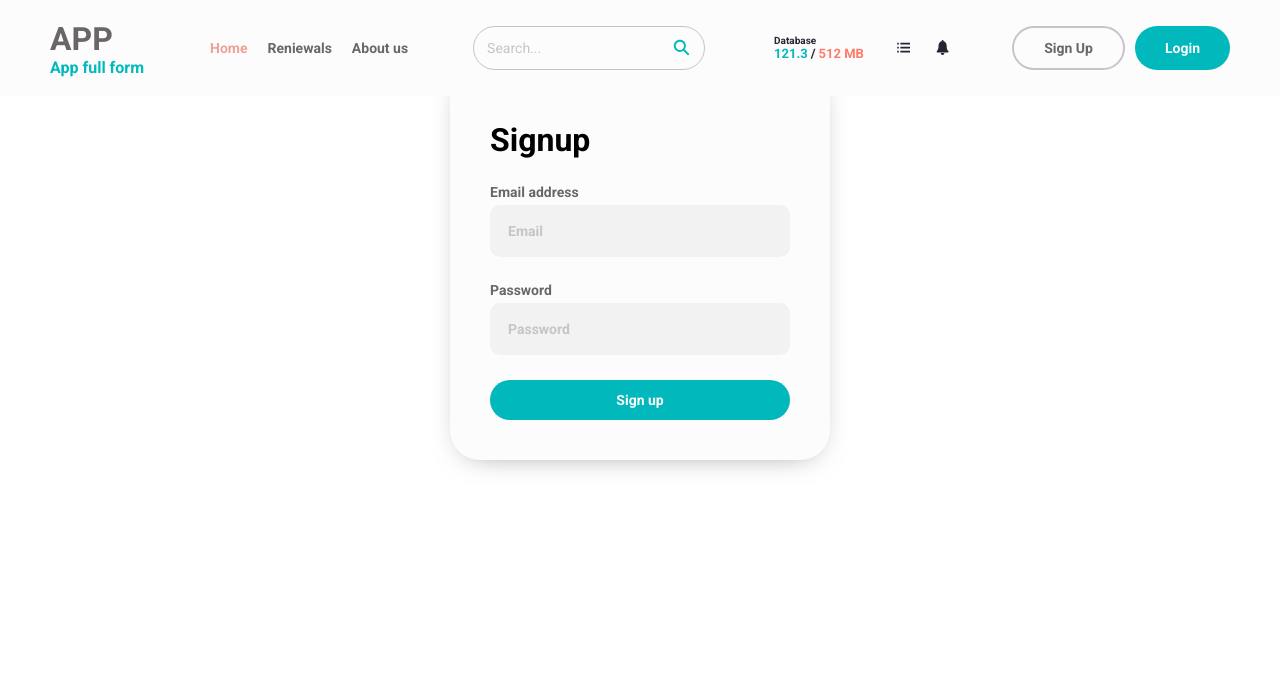
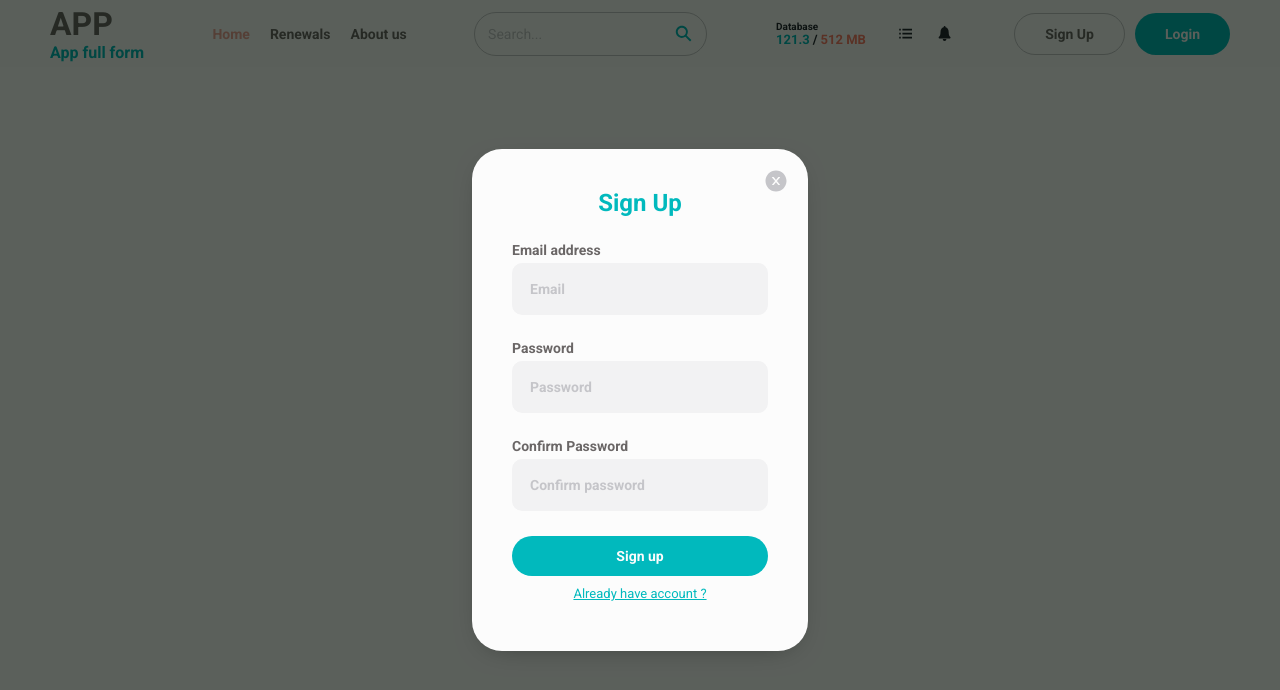
Before and after one commit to Muneeb-T/FBO_consultancy, a React (Create React App) app in the folder client/: page / in a window 1280 px wide. Both pictures are taken after a click on the button "Sign Up". Shown: the top 690 px of the page. Built offline with nearby package versions, Linux system fonts and the light colour scheme.

Commit message:
login and signup page

```diff
--- a/client/src/App.js
+++ b/client/src/App.js
@@ -1,69 +1,12 @@
 import React from 'react';
 import './App.css';
-import Paper from './components/paper/Paper';
-import { Formik, Form } from 'formik';
-import Field from './components/formik/FormField';
-import Button from './components/buttons/Button';
-import * as Yup from 'yup';
 import Navbar from './components/navbar/Navbar';
-const SampleSchema = Yup.object().shape({
-  email: Yup.string().email('Invalid email').required('Required'),
-  password: Yup.string()
-    .min(2, 'Too Short!')
-    .max(50, 'Too Long!')
-    .required('Required'),
-});
+import Login from './pages/login-page/Login';
 
 const App = () => {
   return (
     <div>
-      <Navbar/>
-      <div className="test-components">
-        <Paper
-          backgroundColor="white"
-          shadow
-          style={{
-            width: '300px',
-          }}>
-          <h1>Signup</h1>
-          <Formik
-            initialValues={{
-              email: '',
-              password: '',
-            }}
-            validationSchema={SampleSchema}
-            onSubmit={(values) => {
-              console.log(values);
-            }}>
-            {(form) => (
-              <Form>
-                <Field
-                  name="email"
-                  as="input"
-                  label="Email address"
-                  placeholder="Email"
-                  type="text"
-                  form={form}
-                />
-                <Field
-                  label="Password"
-                  name="password"
-                  as="input"
-                  type="password"
-                  placeholder="Password"
-                  form={form}
-                />
-                <Button
-                  text="Sign up"
-                  theme="green"
-                  type="submit"
-                  style={{ width: '100%' }}
-                />
-              </Form>
-            )}
-          </Formik>
-        </Paper>
-      </div>
+      <Navbar activeId={0}/>
     </div>
   );
 };
--- a/client/src/components/buttons/Button.css
+++ b/client/src/components/buttons/Button.css
@@ -30,7 +30,7 @@
 .white-button {
     color: var(--theme-gray);
     background-color: var(--theme-white);
-    border: 2px solid var(--theme-light-gray);
+    border: 1px solid var(--theme-light-gray);
 }
 
 .white-button:hover {
@@ -41,7 +41,7 @@
 .green-text-button {
     color: var(--theme-dark-green);
     background-color: var(--theme-white);
-    border: 2px solid var(--theme-dark-green);
+    border: 1px solid var(--theme-dark-green);
 }
 .green-text-button:hover {
     background-color: var(--theme-lighter-green);
--- a/client/src/components/buttons/Button.jsx
+++ b/client/src/components/buttons/Button.jsx
@@ -1,12 +1,13 @@
 import React from 'react';
 import classNames from 'classnames';
 import './Button.css';
-const Button = ({ text, startIcon, endIcon, theme, type, style }) => {
+const Button = ({ text, startIcon, endIcon, theme, type, style, onClick }) => {
   return (
     <>
       <button
         type={type}
         style={{ ...style }}
+        onClick={onClick}
         className={classNames('button', {
           'green-text-button': theme === 'green-text',
           'white-button': theme === 'white',
--- a/client/src/components/navbar/Navbar.css
+++ b/client/src/components/navbar/Navbar.css
@@ -1,8 +1,7 @@
 .navbar {
     display: flex;
     align-items: center;
-    height: 12vh;
-    padding: 0 50px;
+    padding: 5px 50px;
     gap: 50px;
     position: fixed;
     top : 0;
--- a/client/src/components/navbar/Navbar.jsx
+++ b/client/src/components/navbar/Navbar.jsx
@@ -1,34 +1,71 @@
-import React, { useEffect } from 'react';
+import React, { useEffect, useState } from 'react';
 import Button from '../buttons/Button';
 import './Navbar.css';
 import { IoSearchSharp } from 'react-icons/io5';
 import NavLink from './nav-link/NavLink';
 import { IoIosNotifications } from 'react-icons/io';
 import { BiListUl } from 'react-icons/bi';
-const Navbar = () => {
+import Login from '../../pages/login-page/Login';
+const navLinksData = [
+  { id: 0, text: 'Home', isActive: true },
+  { id: 1, text: 'Renewals', isActive: false },
+  { id: 2, text: 'About us', isActive: false },
+];
+const Navbar = ({ activeId }) => {
+  const [searchQuery, setSearchQuery] = useState('');
+  const [openLoginSignup, setOpenLoginSignup] = useState({
+    open: false,
+    page: '',
+  });
+  const handleSearchQuery = (e) => {
+    const { value } = e.target;
+    setSearchQuery(value);
+  };
+  const handleSearchSubmit = (e) => {
+    e.preventDefault();
+    if (searchQuery.length) {
+      console.log(searchQuery);
+    }
+  };
+
+  const handleLoginSignup = ({ page }) => {
+    setOpenLoginSignup((prev) => {
+      return { open: !prev.open || prev.page !== page, page };
+    });
+  };
+
   return (
+    <>
       <div className="navbar">
         <div className="logo">
           <h1>{process.env.REACT_APP_NAME || 'APP'}</h1>
           <p>{process.env.REACT_APP_FULL_FORM || 'App full form'}</p>
         </div>
         <div className="nav-links">
+          {navLinksData.map((link) => (
             <NavLink
-          text="Home"
-          active
+              key={link.id}
+              text={link.text}
+              active={link.id === activeId}
             />
-        <NavLink text="Reniewals" />
-        <NavLink text="About us" />
+          ))}
         </div>
         <div className="search">
+          <form onSubmit={handleSearchSubmit}>
             <input
               type="text"
               className="field"
+              name="searchQuery"
+              value={searchQuery}
+              onInput={handleSearchQuery}
               placeholder="Search..."
             />
-        <button className="search-icon">
+            <button
+              className="search-icon"
+              type="submit">
               <IoSearchSharp />
             </button>
+          </form>
         </div>
         <div className="options">
           <div className="database">
@@ -39,7 +76,6 @@ const Navbar = () => {
               <span>512 MB</span>
             </p>
           </div>
-
           <BiListUl />
           <IoIosNotifications />
         </div>
@@ -49,16 +85,25 @@ const Navbar = () => {
               type="button"
               text="Sign Up"
               theme="white"
+              onClick={() => handleLoginSignup({ page: 'signup' })}
             />
             <Button
               type="button"
               text="Login"
               theme="green"
+              onClick={() => handleLoginSignup({ page: 'login' })}
             />
           </div>
           <div className="user-logged-in"></div>
         </div>
       </div>
+      {openLoginSignup.open && (
+        <Login
+          page={openLoginSignup.page}
+          setOpen={setOpenLoginSignup}
+        />
+      )}
+    </>
   );
 };
 
--- a/client/src/components/paper/Paper.jsx
+++ b/client/src/components/paper/Paper.jsx
@@ -1,11 +1,19 @@
 import React from 'react';
 import './Paper.css';
 import classNames from 'classnames';
-const Paper = ({ children, backgroundColor, shadow, style }) => {
+const Paper = ({
+  children,
+  backgroundColor,
+  shadow,
+  style,
+  className,
+  onClick,
+}) => {
   return (
     <div
+      onClick={onClick}
       style={{ ...style }}
-      className={classNames('paper', {
+      className={classNames(`paper ${className}`, {
         'background-green': backgroundColor === 'green',
         'background-white': backgroundColor === 'white',
         shadow,
--- a/client/src/index.css
+++ b/client/src/index.css
@@ -15,8 +15,15 @@
       --theme-lighter-gray: #f2f2f3;
   }
 
-  body{
-    margin: 0;
+  body,
+  h1,
+  h2,
+  h3,
+  h4,
+  h5,
+  h6,
+  p {
+      margin: 0;
   }
 
   body,
--- a/client/src/index.js
+++ b/client/src/index.js
@@ -1,9 +1,8 @@
-import ReactDOM from 'react-dom';
 import { createRoot } from 'react-dom/client';
 import React from 'react';
 import App from './App';
 import './index.css';
-document.title = process.env.REACT_APP_NAME;
+document.title = process.env.REACT_APP_NAME || 'App title';
 const domNode = document.getElementById('app');
 const root = createRoot(domNode);
 root.render(<App />);
--- /dev/null
+++ b/client/src/pages/login-page/Login.css
@@ -0,0 +1,66 @@
+.login-page {
+    width: 100vw;
+    position: absolute;
+    height: 100vh;
+    display: flex;
+    align-items: center;
+    justify-content: center;
+    background-color: rgba(0, 9, 0, 0.644);
+    opacity: 0;
+    z-index: 1001;
+}
+
+.login-page .paper {
+    width: 20%;
+    position: relative
+}
+
+.fade-in {
+    transition: opacity 0.2s;
+    opacity: 1;
+}
+
+.login-page .form-header {
+    display: flex;
+    align-items: center;
+    justify-content: center;
+}
+
+.login-page .close {
+    margin: 20px;
+    position: absolute;
+    right: 0;
+    top: 0;
+    font-size: x-large;
+    color: var(--theme-light-gray);
+}
+
+.login-page .close .close-icon {
+    cursor: pointer;
+}
+.login-page .close .close-icon:hover {
+    transform: scale(0.9);
+    transition-duration: 100ms;
+}
+
+.login-page .form-header p {
+    color: var(--theme-dark-green);
+    font-weight: 600;
+    font-size: x-large;
+}
+
+
+.login-page .forgot-password{
+    font-size: small;
+    text-decoration: underline;
+    color: var(--theme-dark-green);
+    padding: 10px 0;
+    display: flex;
+    gap: 20px;
+    align-items: center;
+    justify-content: center;
+}
+
+.login-page .forgot-password p{
+    cursor: pointer;
+}
--- /dev/null
+++ b/client/src/pages/login-page/Login.jsx
@@ -0,0 +1,140 @@
+import Paper from '../../components/paper/Paper';
+import { Formik, Form } from 'formik';
+import Field from '../../components/formik/FormField';
+import Button from '../../components/buttons/Button';
+import * as Yup from 'yup';
+import './Login.css';
+import classNames from 'classnames';
+import { useEffect, useState } from 'react';
+import { AiFillCloseCircle } from 'react-icons/ai';
+const SignupSchema = Yup.object().shape({
+  email: Yup.string().email('Invalid email').required('Required'),
+  password: Yup.string()
+    .min(2, 'Too Short!')
+    .max(50, 'Too Long!')
+    .required('Required'),
+  confirmPassword: Yup.string()
+    .min(2, 'Too Short!')
+    .max(50, 'Too Long!')
+    .required('Required')
+    .oneOf([Yup.ref('password'), null], 'Passwords must match'),
+});
+const LoginSchema = Yup.object().shape({
+  email: Yup.string().email('Invalid email').required('Required'),
+  password: Yup.string()
+    .min(2, 'Too Short!')
+    .max(50, 'Too Long!')
+    .required('Required'),
+});
+
+const loginInitialValues = {
+  email: '',
+  password: '',
+};
+const signUpInitialValues = {
+  email: '',
+  password: '',
+  confirmPassword: '',
+};
+
+const Login = ({ page, open, setOpen }) => {
+  const [fade, setFade] = useState(false);
+  useEffect(() => {
+    setFade((prev) => !prev);
+  }, [open]);
+
+  const handleClose = () => {
+    setOpen((prev) => !prev);
+  };
+
+  const handleSwitchPage = ({ page }) => {
+    setOpen((prev) => {
+      return { ...prev, page };
+    });
+  };
+
+  return (
+    <div
+      className={classNames('login-page', {
+        'fade-in': fade,
+        'fade-out': !fade,
+      })}
+      onClick={handleClose}>
+      <Paper
+        backgroundColor="white"
+        shadow
+        className="paper"
+        onClick={(e) => e.stopPropagation()}>
+        <div className="close">
+          <AiFillCloseCircle
+            className="close-icon"
+            onClick={handleClose}
+          />
+        </div>
+        <div className="form-header">
+          <p>{page === 'signup' ? 'Sign Up' : 'Login'}</p>
+        </div>
+        <Formik
+          initialValues={
+            page === 'signup' ? signUpInitialValues : loginInitialValues
+          }
+          validationSchema={page === 'signup' ? SignupSchema : LoginSchema}
+          onSubmit={(values) => {
+            console.log(values);
+          }}>
+          {(form) => (
+            <Form>
+              <Field
+                name="email"
+                as="input"
+                label="Email address"
+                placeholder="Email"
+                type="text"
+                form={form}
+              />
+              <Field
+                label="Password"
+                name="password"
+                as="input"
+                type="password"
+                placeholder="Password"
+                form={form}
+              />
+              {page === 'signup' && (
+                <Field
+                  label="Confirm Password"
+                  name="confirmPassword"
+                  as="input"
+                  type="password"
+                  placeholder="Confirm password"
+                  form={form}
+                />
+              )}
+              <Button
+                text={page === 'signup' ? 'Sign up' : 'Login'}
+                theme="green"
+                type="submit"
+                style={{ width: '100%' }}
+              />
+            </Form>
+          )}
+        </Formik>
+
+        <div className="forgot-password">
+          {page == 'login' && <p>Forgot password ?</p>}
+          {page == 'signup' ? (
+            <p onClick={() => handleSwitchPage({ page: 'login' })}>
+              Already have account ?
+            </p>
+          ) : (
+            <p onClick={() => handleSwitchPage({ page: 'signup' })}>
+              Create new account ?
+            </p>
+          )}
+        </div>
+      </Paper>
+    </div>
+  );
+};
+
+export default Login;
```
Also changed, not shown: client/src/pages/home-page/Home.jsx (added, +8 -0 lines), client/src/pages/home-page/Home.css (added). Lines whose indentation alone changed are shown as unchanged.
